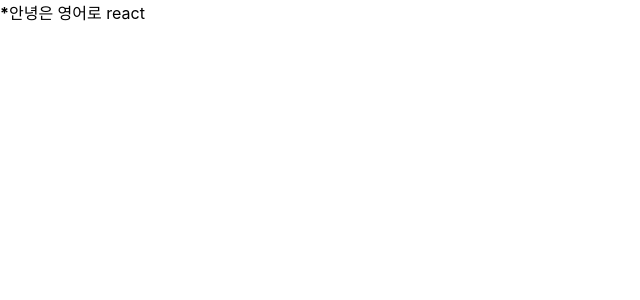
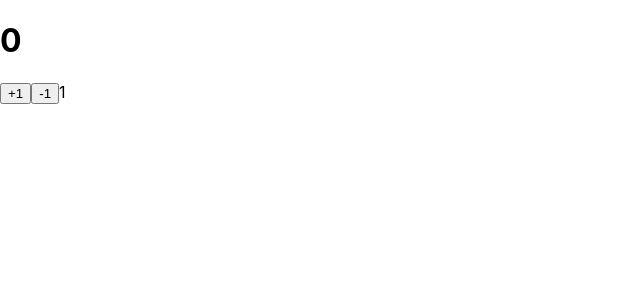
Before and after one commit to jsm8109jsm/React_Study, a React (Create React App) app: page / in a window 1280 px wide. Shown: the top 300 px of the page, without its empty margins (0-640 px from the left). Built offline with nearby package versions, Linux system fonts and the light colour scheme.

Commit message:
Counter.js 클래스형으로 바꾸기

```diff
--- a/src/components/Counter.js
+++ b/src/components/Counter.js
@@ -1,36 +1,36 @@
 //Counter.js
 
-import React, { useReducer } from  'react';
+import React, { Component } from 'react';
 
-function reducer(state, action){ //상태를 관리하는 로직
-    switch (action.type){
-        case 'INCREMENT':
-            return state + 1;
-        case 'DECREMENT':
-            return state - 1;
-        default:
-            // return state;
-            throw new Error('Unhandled action');
+class Counter extends Component {
+
+    state = {
+        counter: 0,
+        fixed: 1,
+    }
+
+    handleDecrease = () => {
+        this.setState(state => ({
+            counter: state.counter + 1
+        }))
+    }
+
+    handleIncrease = () => {
+        this.setState({
+            counter: this.state.counter - 1
+        })
+    }
+
+    render() {
+        return (
+            <div>
+                <h1>{this.state.counter}</h1>
+                <button onClick={this.handleDecrease}>+1</button>
+                <button onClick={this.handleIncrease}>-1</button>
+                <span>{this.state.fixed}</span>
+            </div>
+        )
     }
 }
 
-export default function Counter() {
-    const [number, dispatch] = useReducer(reducer, 0); //useReducer
-    const onDecrease = () => {
-        dispatch({
-            type: 'INCREMENT'
-        })
-    }
-    const onIncrease = () => {
-        dispatch({
-            type: 'DECREMENT'
-        })
-    }
-    return (
-        <div>
-            <h1>{number}</h1>
-            <button onClick={onDecrease}>+1</button>
-            <button onClick={onIncrease}>-1</button>
-        </div>
-    );
-}
+export default Counter;
--- a/src/index.js
+++ b/src/index.js
@@ -3,11 +3,11 @@
 import './index.css';
 import App from './App';
 import reportWebVitals from './reportWebVitals';
-import Hello from './components/Hello';
+import Counter from './components/Counter';
 
 const root = ReactDOM.createRoot(document.getElementById('root'));
 root.render(
-    <Hello name="react" isSpecial="true"/>
+    <Counter name="react" isSpecial="true"/>
 );
 
 // If you want to start measuring performance in your app, pass a function
```
